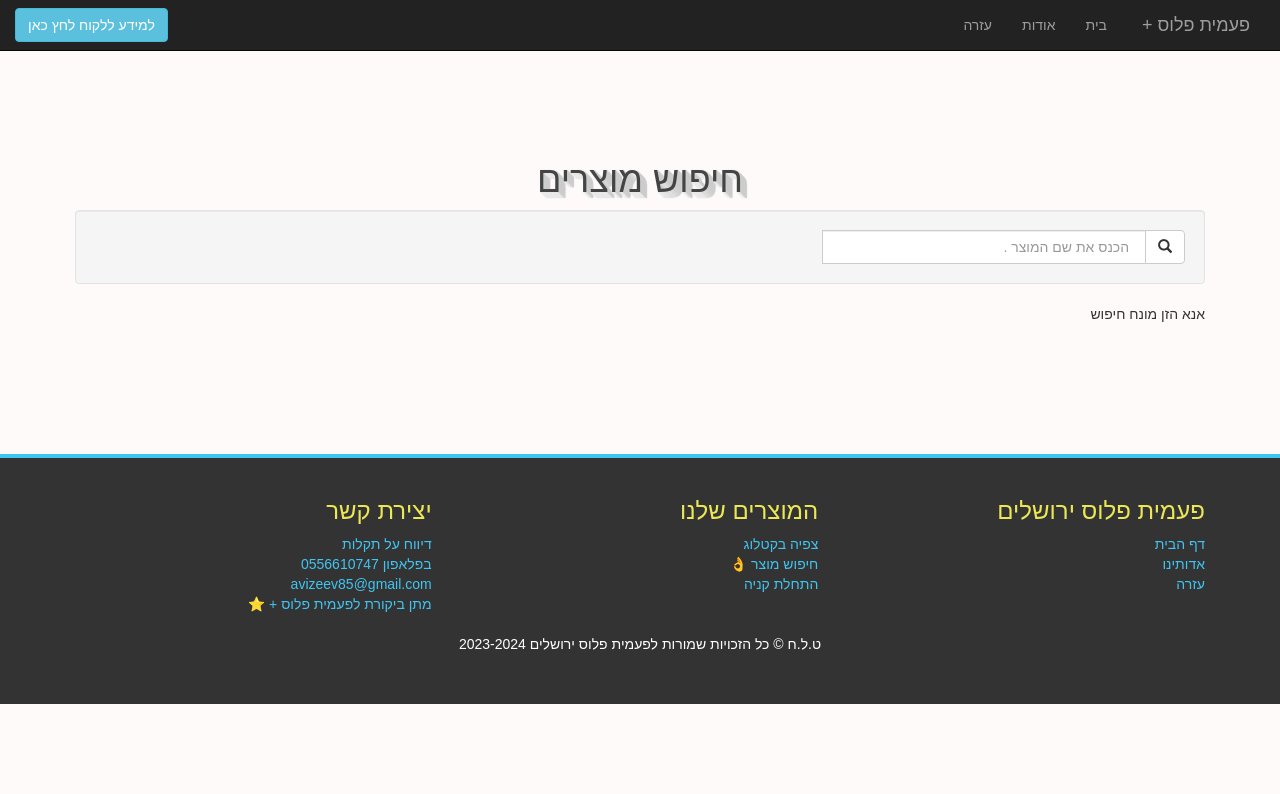
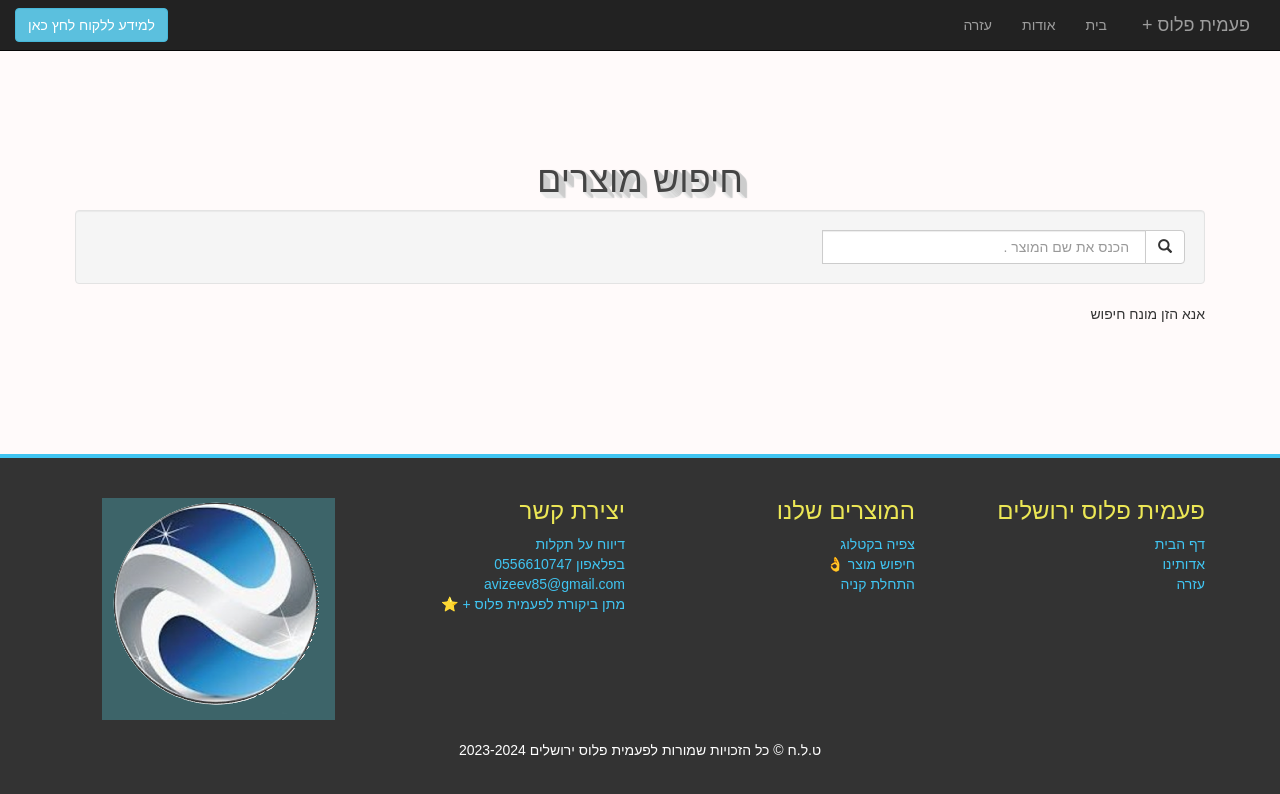
Before and after one commit to peamit-plus/jerusalem, a plain HTML site: page page/search.html in a window 1280 px wide. Drawn offline with nearby package versions, Linux system fonts and the light colour scheme.

Commit message:
css,html,js

```diff
--- a/JS/foter.js
+++ b/JS/foter.js
@@ -4,7 +4,10 @@ document.getElementById("footer").innerHTML=`
 
     <div class="container" style="background-color: #333;">
         <div class="row">
-          <div class="col-md-4">
+          <div class="col-md-3">
+          <img src="https://peamit-plus.github.io/jerusalem/image/rel.png"  />
+          </div>
+          <div class="col-md-3">
                 <h3>יצירת קשר</h3>
                 <a href="https://docs.google.com/forms/d/e/1FAIpQLSe12UgtnTNi8pcSFSZ09V3OCWxKMmXCTzOMylstH7djGJXPVQ/viewform" target="_blank">דיווח על תקלות </a><br/>
                  <a href="tel:+972556610747">בפלאפון 0556610747</a><br/>
@@ -12,14 +15,14 @@ document.getElementById("footer").innerHTML=`
                  <a href="https://g.page/r/CSWWTVep_ek9EBM/review" target="_blank">מתן ביקורת לפעמית פלוס + ⭐</a>
           </div>
 
-          <div class="col-md-4">
+          <div class="col-md-3">
               <h3>המוצרים שלנו</h3>
                 <a href="#category1">צפיה בקטלוג</a><br/ >
                 <a href="./search.html">חיפוש מוצר 👌</a><br/>
                 <a href="../page/products/index1.html">התחלת קניה</a><br/>
                 <!-- <a href="#"  onclick="notfound()"></a>-->
           </div>
-          <div class="col-md-4">
+          <div class="col-md-3">
               <h3>פעמית פלוס ירושלים</h3>
                   <a href="../">דף הבית</a><br/>
                   <a href="./about.html">אדותינו</a><br/>
```
Also changed, not shown: page/main.html (+2 -2 lines), help.html (deleted).
